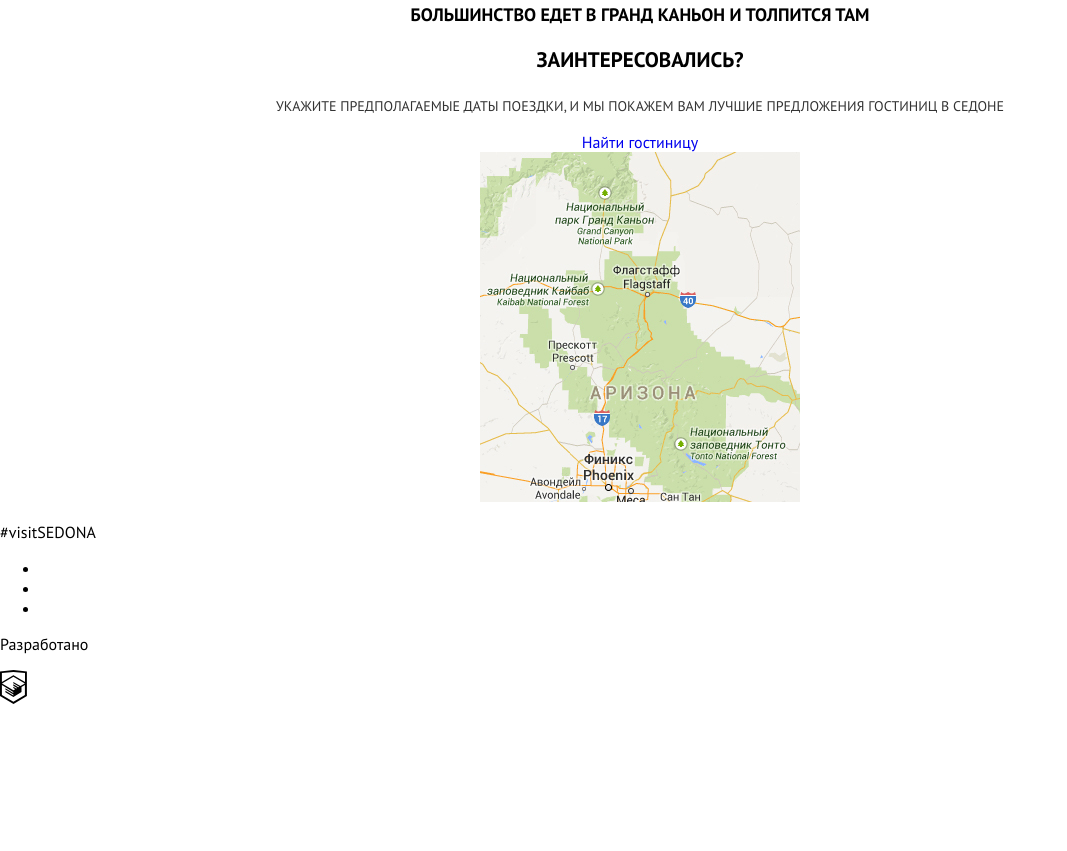
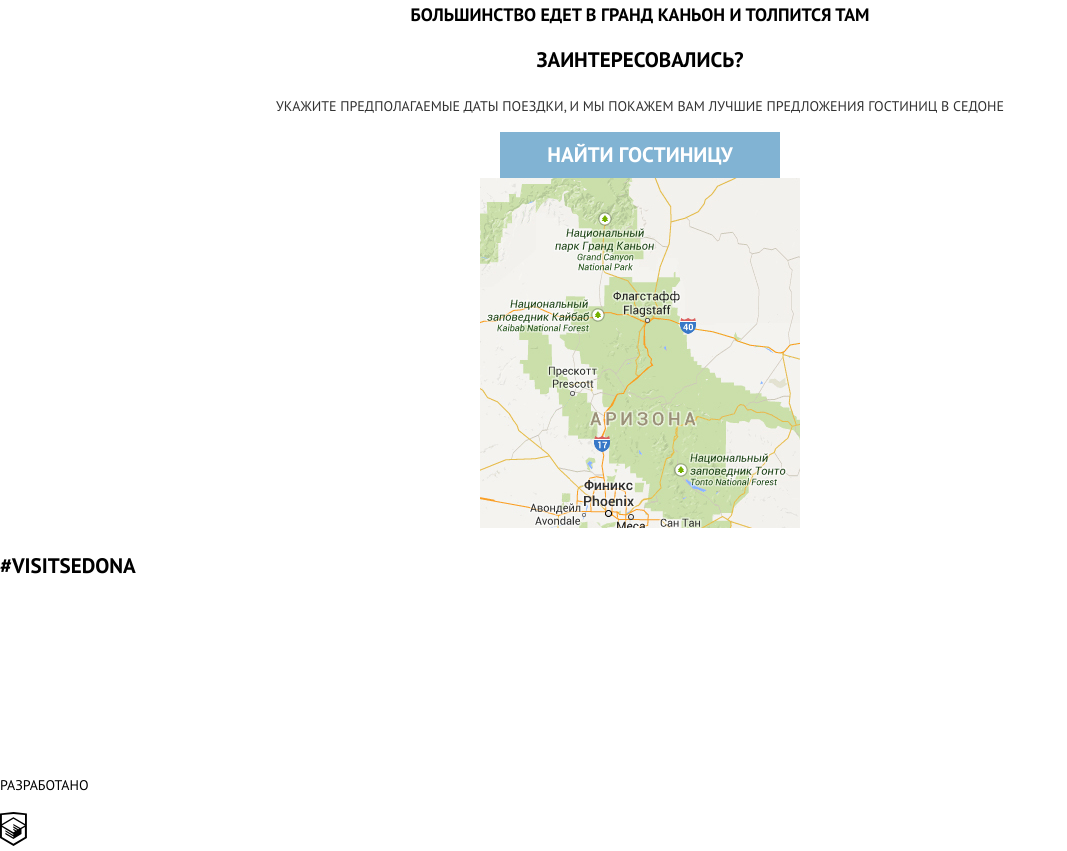
Before and after one commit to ministrov/adaptiv_sedona, a website: page source/index.html in a window 1280 px wide. Shown: the part 1815-2666 px from the top of the page, without its empty margins (0-1067 px from the left). Before the commit the page ends 2524 px from the top, so only its background shows below. Drawn offline with Linux system fonts and the light colour scheme.

Commit message:
Ended working on html page

```diff
--- a/source/index.html
+++ b/source/index.html
@@ -92,7 +92,7 @@
       <p class="search-hotel__slogan">Заинтересовались?</p>
       <p class="search-hotel__text">Укажите предполагаемые даты поездки,
         и мы покажем вам лучшие предложения гостиниц в седоне</p>
-      <a class="search-hotel__btn" href="#">Найти гостиницу</a>
+      <a class="search-hotel__btn button" href="#">Найти гостиницу</a>
       <div class="search-hotel__map">
        <img class="search-hotel__img" src="img/map-mobile.jpg" alt="Карта штата Аризона">
       </div>
@@ -103,7 +103,7 @@
     <p class="page-footer__text">#visitSEDONA</p>
 
     <div class="page-footer__socials socials">
-      <ul class="socials">
+      <ul class="socials__list">
         <li class="socials__item">
           <a class="socials__link socials__link--twitter" href="#">
             <span class="visually-hidden">Седона в Твиттере</span>
--- /dev/null
+++ b/source/sass/blocks/copyright.scss
@@ -0,0 +1,10 @@
+.copyright {
+  background-color: $white-background;
+}
+
+.copyright__text {
+  @include font-size ($very-low-size);
+  line-height: 26px;
+  text-transform: uppercase;
+  color: $black;
+}
--- /dev/null
+++ b/source/sass/blocks/page-footer.scss
@@ -0,0 +1,10 @@
+.page-footer {
+  background-color: $white-background;
+}
+
+.page-footer__text {
+  @include font-size ($medium-size);
+  font-weight: 700;
+  text-transform: uppercase;
+  line-height: 26px;
+}
--- a/source/sass/blocks/search-hotel.scss
+++ b/source/sass/blocks/search-hotel.scss
@@ -16,3 +16,9 @@
   text-transform: uppercase;
   color: $arch-linux;
 }
+
+.search-hotel__btn {
+  @include font-size ($medium-size);
+  text-transform: uppercase;
+  color: $white-background;
+}
--- /dev/null
+++ b/source/sass/blocks/socials.scss
@@ -0,0 +1,13 @@
+.socials {
+  background-color: $white-background;
+}
+
+.socials__list {
+  list-style: none;
+}
+
+.socials__link {
+  display: inline-block;
+  width: 48px;
+  height: 48px;
+}
--- /dev/null
+++ b/source/sass/button.scss
@@ -0,0 +1,11 @@
+.button {
+  display: inline-block;
+  width: 280px;
+  font-family: inherit;
+  @include font-size ($medium-size);
+  font-weight: 700;
+  line-height: 46px;
+  box-sizing: border-box;
+  vertical-align: middle;
+  background-color: $light-blue-grey;
+}
--- a/source/sass/style.scss
+++ b/source/sass/style.scss
@@ -2,9 +2,13 @@
 @import "default.scss";
 @import "fonts.scss";
 @import "mixins.scss";
+@import "button.scss";
 @import "blocks/main-nav.scss";
 @import "blocks/intro.scss";
 @import "blocks/reasons.scss";
 @import "blocks/feature.scss";
 @import "blocks/description.scss";
 @import "blocks/search-hotel.scss";
+@import "blocks/socials.scss";
+@import "blocks/page-footer.scss";
+@import "blocks/copyright.scss";
```
Also changed, not shown: source/form.html (+1 -1 lines), source/gallery.html (+1 -1 lines), source/css/style.css, 1 other file.
